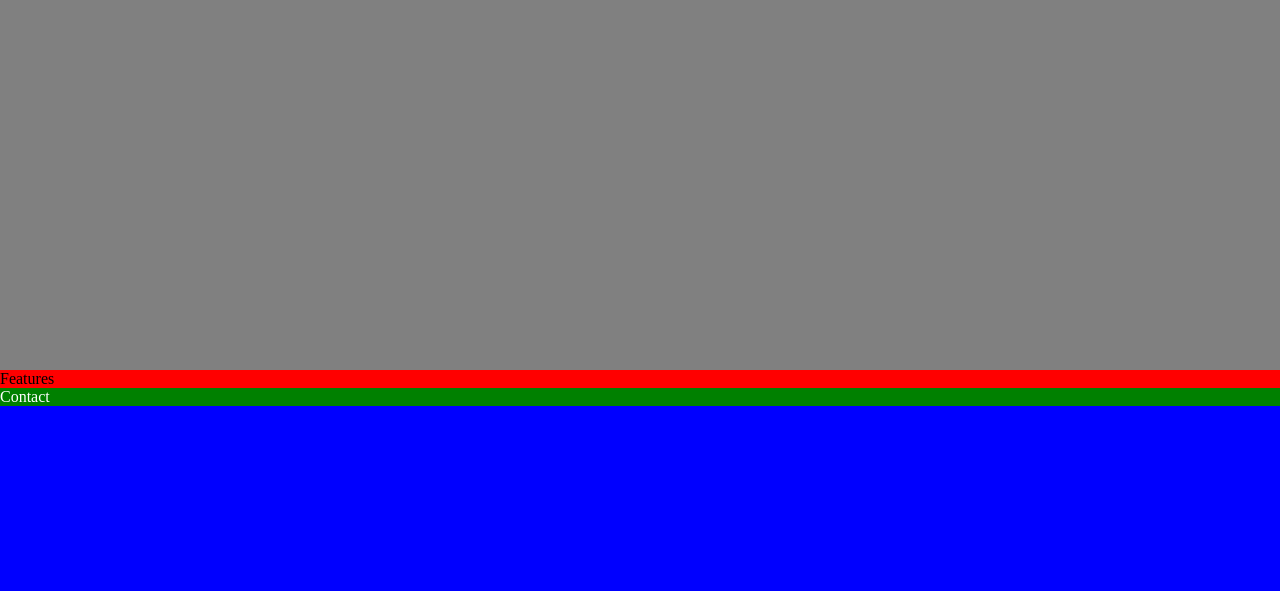
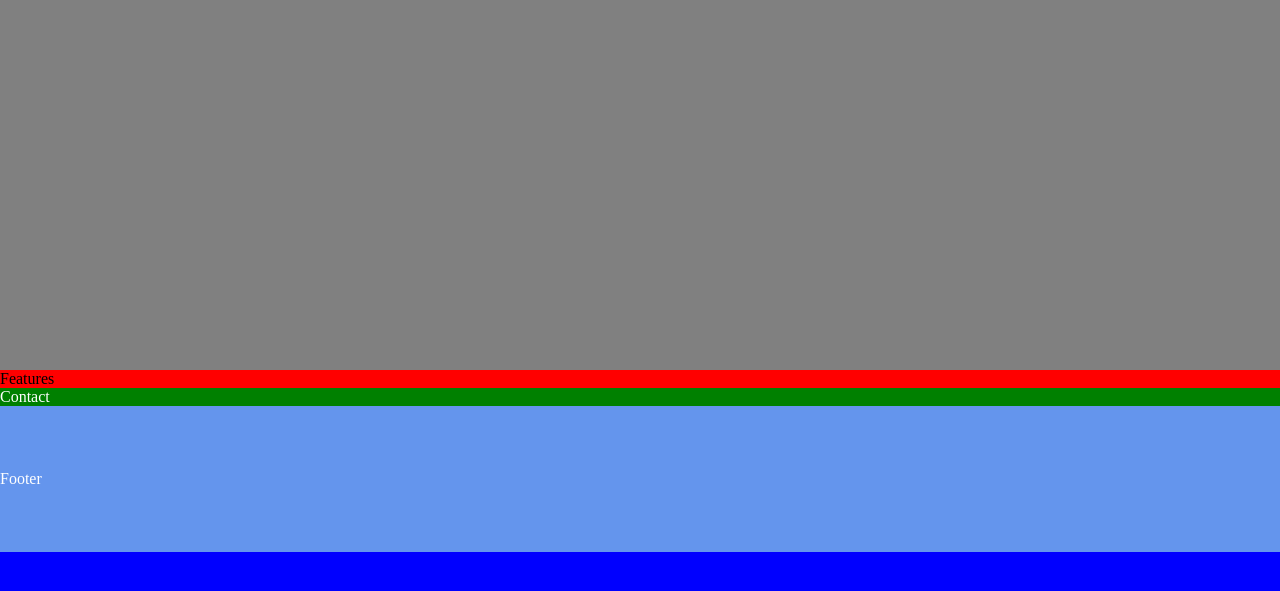
Before and after one commit to Dresaint/turin-tech-classes, a plain HTML site: page Version Control/index.html in a window 1280 px wide. Shown: the part 85-676 px from the top of the page. Drawn offline with Linux system fonts and the light colour scheme.

Commit message:
Feat: Add footer

```diff
--- a/Version Control/index.css
+++ b/Version Control/index.css
@@ -26,3 +26,7 @@ header{
 .contact{
     background-color: green;
 }
+footer{
+    background-color: cornflowerblue;
+    padding: 4rem 0;
+}
--- a/Version Control/index.html
+++ b/Version Control/index.html
@@ -20,5 +20,8 @@
     <section class="contact">
         Contact
     </section>
+    <footer>
+        Footer
+    </footer>
 </body>
 </html>
```
